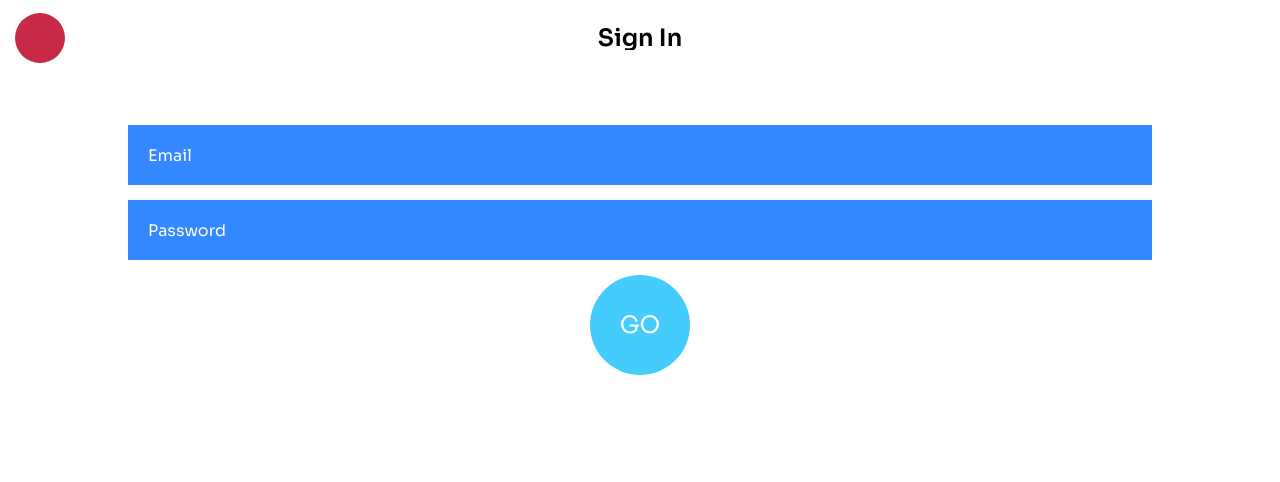
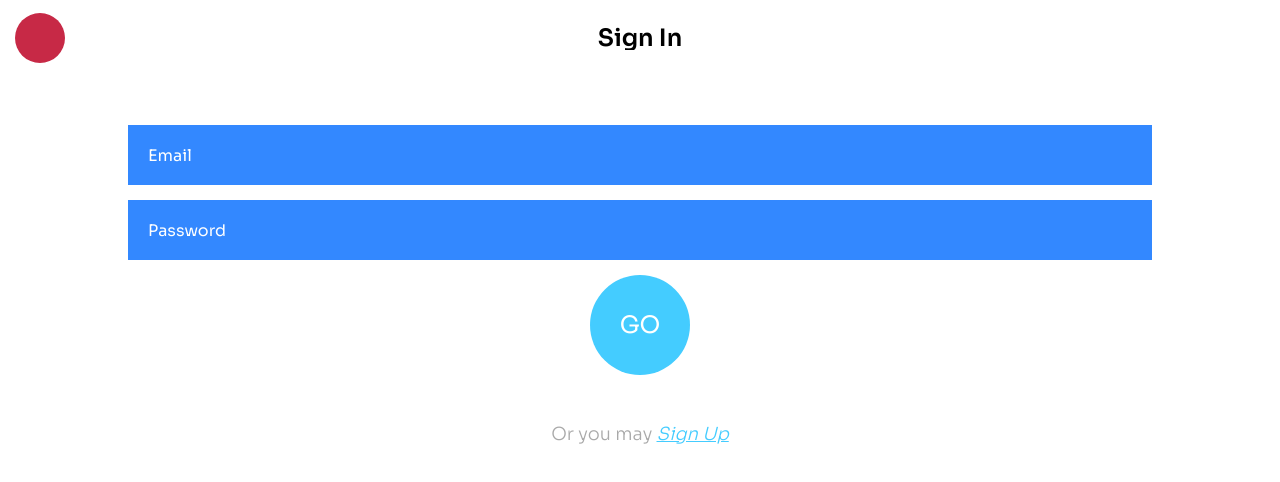
Before and after one commit to alexthegoodman/commonplace, a Next.js app in the folder packages/commonplace-web/: page /sign-in in a window 1280 px wide. Shown: the top 482 px of the page. Built offline with nearby package versions, Linux system fonts and the light colour scheme.

Commit message:
other links on sign in / up

```diff
--- a/packages/commonplace-web/pages/sign-in.tsx
+++ b/packages/commonplace-web/pages/sign-in.tsx
@@ -1,4 +1,5 @@
 import type { NextPage } from "next";
+import Link from "next/link";
 import PrimaryHeader from "../components/PrimaryHeader/PrimaryHeader";
 import SignInForm from "../components/SignInForm/SignInForm";
 
@@ -15,6 +16,14 @@ const SignIn: NextPage = () => {
         <div className="formWrapper">
           <SignInForm />
         </div>
+        <div className="otherLinks">
+          <span>
+            Or you may{" "}
+            <Link href="/sign-up">
+              <a>Sign Up</a>
+            </Link>
+          </span>
+        </div>
       </div>
     </section>
   );
--- a/packages/commonplace-web/styles/SignInSignUp.module.scss
+++ b/packages/commonplace-web/styles/SignInSignUp.module.scss
@@ -13,5 +13,25 @@
       width: 80%;
       // padding-top: 35px;
     }
+    .otherLinks {
+      width: 80%;
+      display: flex;
+      margin: 0 auto;
+      flex-direction: row;
+      justify-content: center;
+      align-items: center;
+
+      span {
+        display: block;
+        text-align: center;
+        color: darkgray;
+        font-size: 18px;
+
+        a {
+          color: $lightBlue;
+          font-style: italic;
+        }
+      }
+    }
   }
 }
```
Also changed, not shown: packages/commonplace-web/pages/sign-up.tsx (+9 -0 lines).
